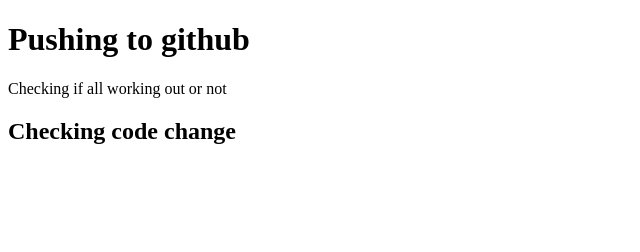
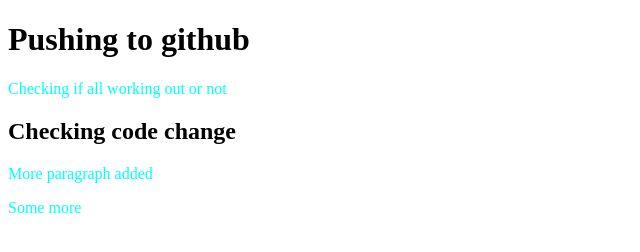
Before and after one commit to Fahad-Faisaal/my-second-repo, a plain HTML site: page index.html in a window 1280 px wide. Shown: the whole page, without its empty margins (0-640 px from the left). Drawn offline with Linux system fonts and the light colour scheme.

Commit message:
style added

```diff
--- a/index.html
+++ b/index.html
@@ -5,10 +5,13 @@
   <meta http-equiv="X-UA-Compatible" content="IE=edge">
   <meta name="viewport" content="width=device-width, initial-scale=1.0">
   <title>My second repo</title>
+  <link rel="stylesheet" href="style.css">
 </head>
 <body>
   <h1>Pushing to github</h1>
   <p>Checking if all working out or not</p>
   <h2>Checking code change</h2>
+  <p>More paragraph added</p>
+  <p>Some more</p>
 </body>
 </html>
--- /dev/null
+++ b/style.css
@@ -0,0 +1,3 @@
+p {
+  color: aqua;
+}
```
